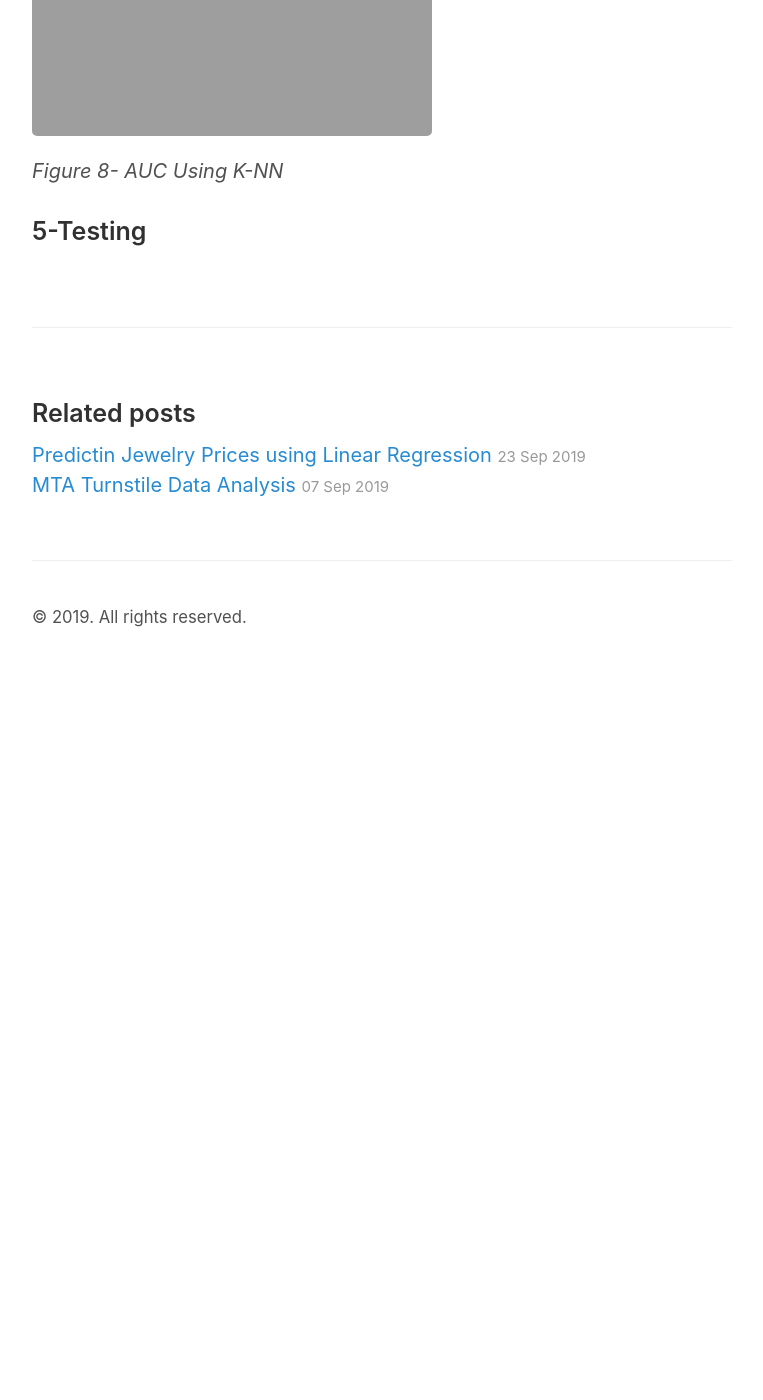
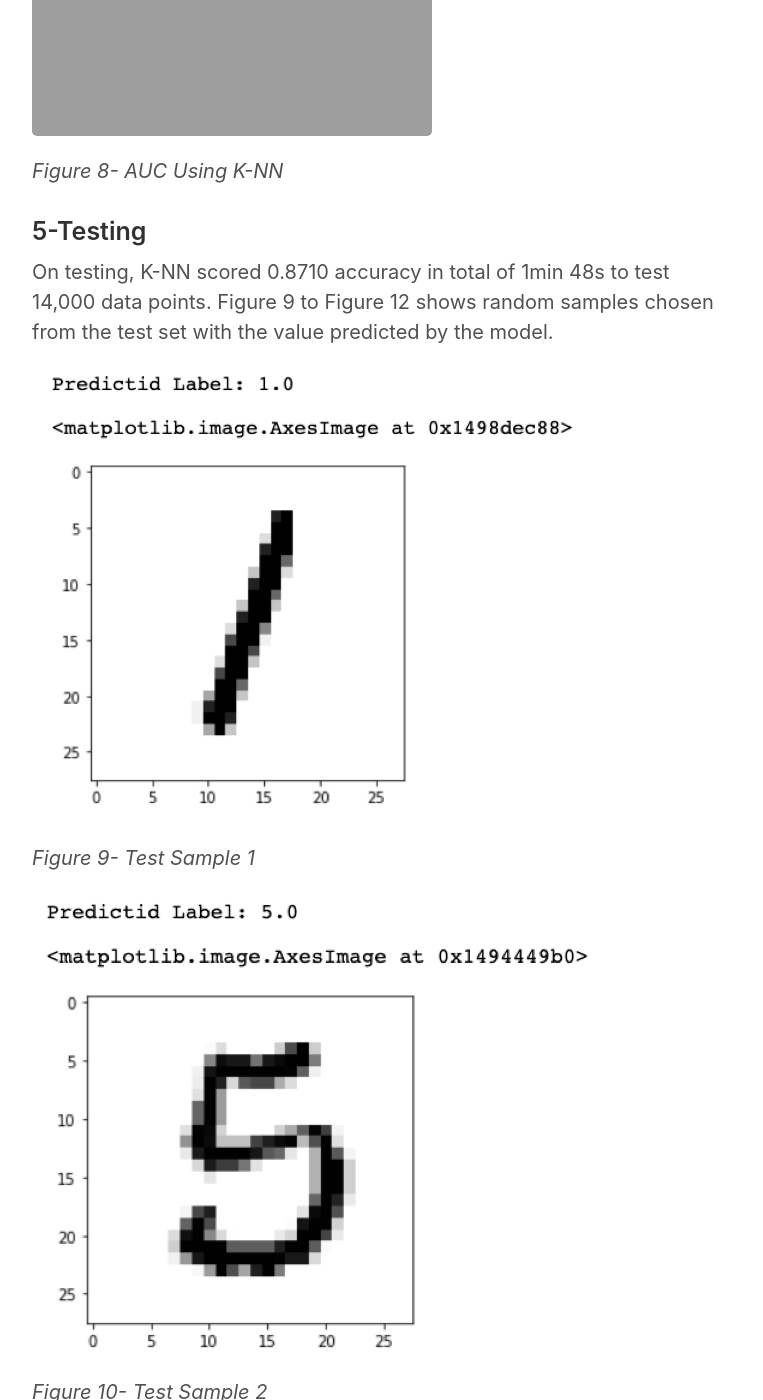
Before and after one commit to reemalmuqbil/reemalmuqbil.github.io, a Jekyll site: the page built from _posts/2019-10-12-Digits-Recognition-Using-KNN-Machine-Learning-Algorithm.md, in a window 1280 px wide and 1400 px high, scrolled down 5658 px. Shown: the whole window, without its empty margins (258-1021 px from the left). Built offline with Jekyll 4.4.1, drawn with Linux system fonts in a browser that asks for light colours; before the commit the page ends 6329 px from its top, so only the background shows below that; some of the changed text lies outside the part shown.

Commit message:
added test step for digits recognition

```diff
--- a/_posts/2019-10-12-Digits-Recognition-Using-KNN-Machine-Learning-Algorithm.md
+++ b/_posts/2019-10-12-Digits-Recognition-Using-KNN-Machine-Learning-Algorithm.md
@@ -63,3 +63,16 @@ Figure 8 plots the AUC for all 10 class labels using K-NN, which scored the high
 *Figure 8- AUC Using K-NN*
 
 ### 5-Testing
+On testing, K-NN scored 0.8710 accuracy in total of 1min 48s to test 14,000 data points. Figure 9 to Figure 12 shows random samples chosen from the test set with the value predicted by the model.
+
+![test-sample1]({{site.url}}/images/digits-recognition/test-sample1.png)
+*Figure 9- Test Sample 1*
+
+![test-sample2]({{site.url}}/images/digits-recognition/test-sample2.png)
+*Figure 10- Test Sample 2*
+
+![test-sample3]({{site.url}}/images/digits-recognition/test-sample3.png)
+*Figure 11- Test Sample 3*
+
+![test-sample4]({{site.url}}/images/digits-recognition/test-sample4.png)
+*Figure 12- Test Sample 4*
```
Also changed, not shown: images/digits-recognition/test-sample1.png (added), images/digits-recognition/test-sample2.png (added), images/digits-recognition/test-sample3.png (added), images/digits-recognition/test-sample4.png (added).
